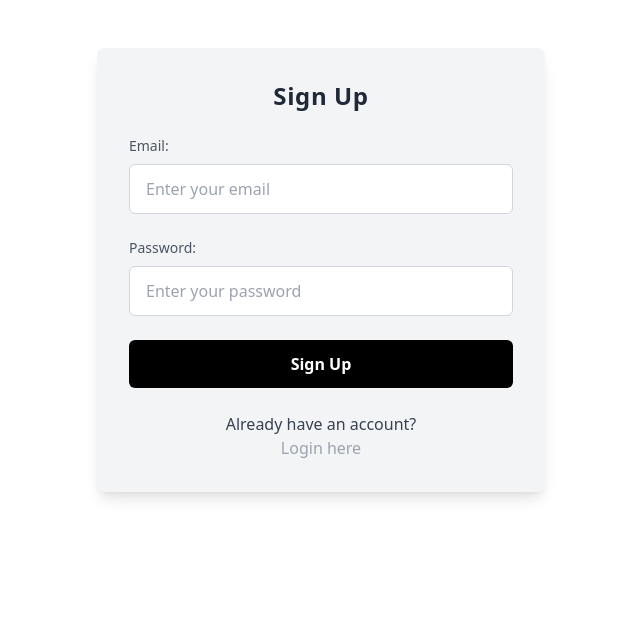
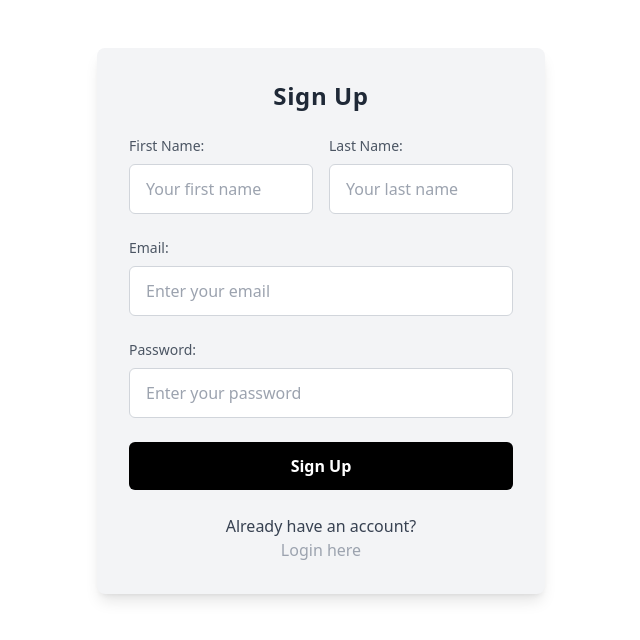
Before and after one commit to aymanelfadl/Cv-gene-WebAPP, an Angular app: page /signup in a window 1280 px wide. Shown: the top 640 px of the page, without its empty margins (319-959 px from the left). Built offline with nearby package versions, Linux system fonts and the light colour scheme.

Commit message:
auth done

```diff
--- a/src/app/auth/auth.component.html
+++ b/src/app/auth/auth.component.html
@@ -5,6 +5,45 @@
     {{ isLoginMode ? "Welcome to Cv-Gen" : "Sign Up" }}
   </h2>
   <form (ngSubmit)="onSubmit()" class="space-y-6">
+    <!-- Conditionally show Name and Last Name fields for SignUp -->
+    <div class="flex space-x-4" *ngIf="!isLoginMode">
+      <div class="text-left w-1/2">
+        <label
+          for="firstName"
+          class="block text-sm font-medium text-gray-600 mb-2"
+        >
+          First Name:
+        </label>
+        <input
+          type="text"
+          id="firstName"
+          [(ngModel)]="firstName"
+          name="firstName"
+          required
+          class="w-full px-4 py-3 border border-gray-300 rounded-md focus:ring-2 focus:ring-gray-600 focus:outline-none transition"
+          placeholder="Your first name"
+        />
+      </div>
+      <div class="text-left w-1/2">
+        <label
+          for="lastName"
+          class="block text-sm font-medium text-gray-600 mb-2"
+        >
+          Last Name:
+        </label>
+        <input
+          type="text"
+          id="lastName"
+          [(ngModel)]="lastName"
+          name="lastName"
+          required
+          class="w-full px-4 py-3 border border-gray-300 rounded-md focus:ring-2 focus:ring-gray-600 focus:outline-none transition"
+          placeholder="Your last name"
+        />
+      </div>
+    </div>
+
+    <!-- Email field -->
     <div class="text-left">
       <label for="email" class="block text-sm font-medium text-gray-600 mb-2">
         Email:
@@ -20,6 +59,7 @@
       />
     </div>
 
+    <!-- Password field -->
     <div class="text-left">
       <label
         for="password"
@@ -47,6 +87,7 @@
     </button>
   </form>
 
+  <!-- Switch between login and signup -->
   <p class="mt-6 text-gray-700">
     {{ isLoginMode ? "Don’t have an account?" : "Already have an account?"
     }}<br />
--- a/src/app/auth/auth.component.ts
+++ b/src/app/auth/auth.component.ts
@@ -1,37 +1,47 @@
 import { Component, OnInit } from '@angular/core';
 import { ActivatedRoute, Router } from '@angular/router';
 import { FormsModule } from '@angular/forms';
+import { CommonModule } from '@angular/common';
 
 @Component({
   selector: 'app-auth',
   templateUrl: './auth.component.html',
   styleUrls: ['./auth.component.css'],
   standalone: true,
-  imports: [FormsModule],
+  imports: [FormsModule, CommonModule],
 })
 export class AuthComponent implements OnInit {
   isLoginMode: boolean = true;
   email: string = '';
   password: string = '';
+  firstName: string = '';
+  lastName: string = '';
 
   constructor(private route: ActivatedRoute, private router: Router) {}
 
   ngOnInit() {
     this.route.url.subscribe((url) => {
-      this.isLoginMode = url[0]?.path === 'login';
+      this.isLoginMode = url[0]?.path === 'login'; // Switch mode based on the URL
     });
   }
 
   onSubmit(): void {
     if (this.isLoginMode) {
+      // Handle login
       console.log('Login with', this.email, this.password);
       // Perform login logic here
     } else {
-      console.log('Sign Up with', this.email, this.password);
+      console.log(
+        'Sign Up with',
+        this.firstName,
+        this.lastName,
+        this.email,
+        this.password
+      );
       // Perform sign-up logic here
     }
   }
-  // Switch between Login and Signup modes
+
   switchMode() {
     this.isLoginMode = !this.isLoginMode;
     const targetRoute = this.isLoginMode ? '/login' : '/signup';
```
